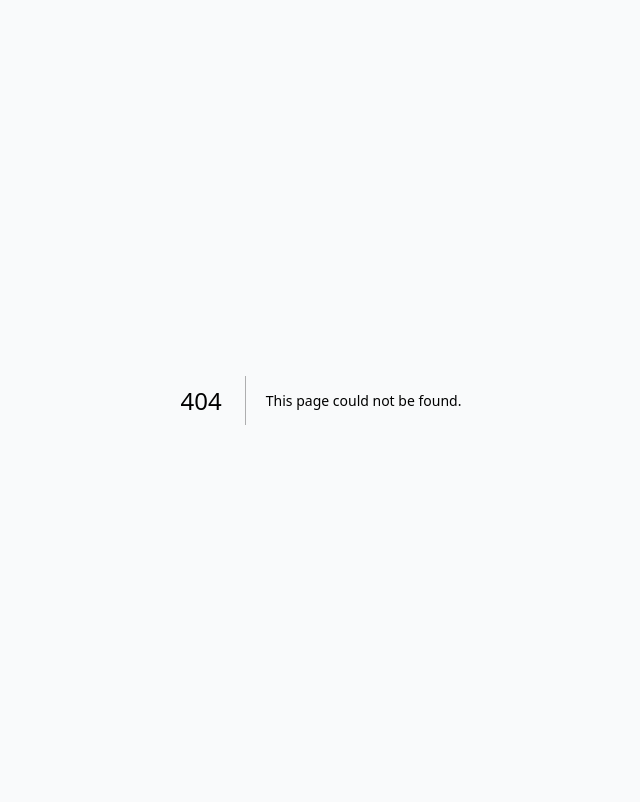
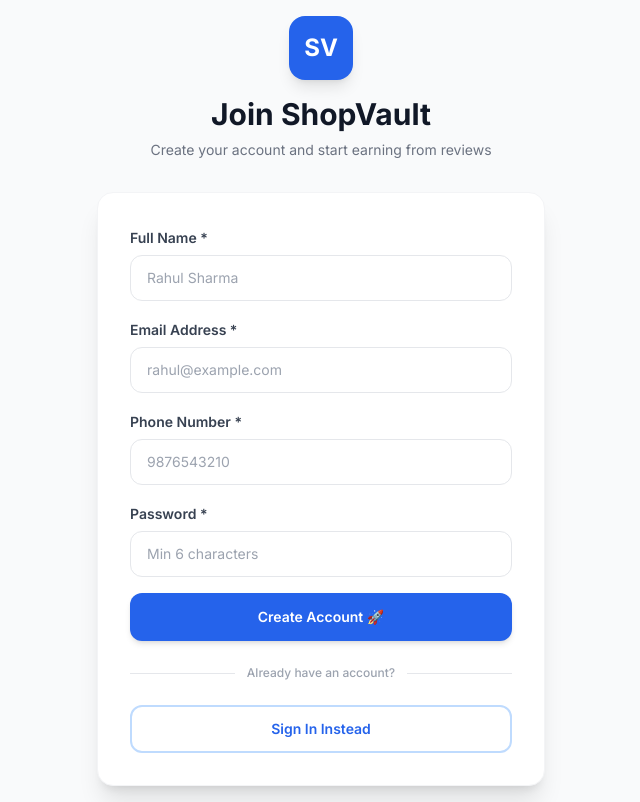
Before and after one commit to hitman00339-stack/shopvault, a Next.js app: page /register in a window 1280 px wide. Before the commit this address had no page. Shown: the whole page, without its empty margins (319-959 px from the left). Built offline with nearby package versions, Linux system fonts and the light colour scheme.

Commit message:
Create page.tsx

```diff
--- /dev/null
+++ b/src/app/register/page.tsx
@@ -0,0 +1,172 @@
+"use client";
+
+import { useState } from "react";
+import { useRouter } from "next/navigation";
+import Link from "link";
+import toast from "react-hot-toast";
+
+export default function RegisterPage() {
+  const router = useRouter();
+
+  const [formData, setFormData] = useState({
+    name: "",
+    email: "",
+    phone: "",
+    password: "",
+  });
+  const [loading, setLoading] = useState(false);
+
+  const updateField = (field: string, value: string) => {
+    setFormData((prev) => ({ ...prev, [field]: value }));
+  };
+
+  const handleRegister = async (e: React.FormEvent) => {
+    e.preventDefault();
+
+    if (!formData.name.trim()) {
+      toast.error("Please enter your full name");
+      return;
+    }
+    if (!formData.email.trim() || !formData.email.includes("@")) {
+      toast.error("Please enter a valid email");
+      return;
+    }
+    if (!formData.phone.trim() || formData.phone.length < 10) {
+      toast.error("Please enter a valid 10-digit phone number");
+      return;
+    }
+    if (formData.password.length < 6) {
+      toast.error("Password must be at least 6 characters");
+      return;
+    }
+
+    setLoading(true);
+
+    try {
+      const res = await fetch("/api/auth?action=register", {
+        method: "POST",
+        headers: { "Content-Type": "application/json" },
+        body: JSON.stringify(formData),
+      });
+
+      const data = await res.json();
+
+      if (!res.ok) {
+        toast.error(data.error || "Registration failed");
+        return;
+      }
+
+      toast.success("Account created successfully! 🎉");
+      router.push("/deals");
+      router.refresh();
+    } catch (error) {
+      toast.error("Something went wrong. Please try again.");
+    } finally {
+      setLoading(false);
+    }
+  };
+
+  return (
+    <div className="min-h-screen flex items-center justify-center bg-gray-50 relative overflow-hidden p-4">
+      <div className="relative z-10 w-full max-w-md">
+        {/* Header */}
+        <div className="text-center mb-8">
+          <div className="inline-flex items-center justify-center w-16 h-16 bg-brand-600 rounded-2xl shadow-lg mb-4 text-white font-bold text-2xl">
+            SV
+          </div>
+          <h1 className="text-3xl font-bold text-gray-900">Join ShopVault</h1>
+          <p className="text-gray-500 mt-2 text-sm">
+            Create your account and start earning from reviews
+          </p>
+        </div>
+
+        {/* Register Card */}
+        <div className="bg-white rounded-2xl p-8 border border-gray-100 shadow-xl">
+          <form onSubmit={handleRegister} className="space-y-4">
+            {/* Name */}
+            <div className="space-y-1.5">
+              <label className="text-sm font-semibold text-gray-700">Full Name *</label>
+              <input
+                type="text"
+                value={formData.name}
+                onChange={(e) => updateField("name", e.target.value)}
+                placeholder="Rahul Sharma"
+                className="w-full px-4 py-3 rounded-xl border border-gray-200 bg-white text-sm focus:outline-none focus:ring-2 focus:ring-brand-500/40"
+                required
+              />
+            </div>
+
+            {/* Email */}
+            <div className="space-y-1.5">
+              <label className="text-sm font-semibold text-gray-700">Email Address *</label>
+              <input
+                type="email"
+                value={formData.email}
+                onChange={(e) => updateField("email", e.target.value)}
+                placeholder="rahul@example.com"
+                className="w-full px-4 py-3 rounded-xl border border-gray-200 bg-white text-sm focus:outline-none focus:ring-2 focus:ring-brand-500/40"
+                required
+              />
+            </div>
+
+            {/* Phone */}
+            <div className="space-y-1.5">
+              <label className="text-sm font-semibold text-gray-700">Phone Number *</label>
+              <input
+                type="tel"
+                value={formData.phone}
+                onChange={(e) => updateField("phone", e.target.value.replace(/\D/g, "").slice(0, 10))}
+                placeholder="9876543210"
+                maxLength={10}
+                className="w-full px-4 py-3 rounded-xl border border-gray-200 bg-white text-sm focus:outline-none focus:ring-2 focus:ring-brand-500/40"
+                required
+              />
+            </div>
+
+            {/* Password */}
+            <div className="space-y-1.5">
+              <label className="text-sm font-semibold text-gray-700">Password *</label>
+              <input
+                type="password"
+                value={formData.password}
+                onChange={(e) => updateField("password", e.target.value)}
+                placeholder="Min 6 characters"
+                className="w-full px-4 py-3 rounded-xl border border-gray-200 bg-white text-sm focus:outline-none focus:ring-2 focus:ring-brand-500/40"
+                required
+              />
+            </div>
+
+            {/* Submit */}
+            <button
+              type="submit"
+              disabled={loading}
+              className="w-full py-3.5 bg-brand-600 text-white font-semibold rounded-xl shadow-md hover:bg-brand-700 disabled:opacity-60 transition-all text-sm mt-2"
+            >
+              {loading ? "Creating Account..." : "Create Account 🚀"}
+            </button>
+          </form>
+
+          {/* Divider */}
+          <div className="relative my-6">
+            <div className="absolute inset-0 flex items-center">
+              <div className="w-full border-t border-gray-200" />
+            </div>
+            <div className="relative flex justify-center text-xs">
+              <span className="bg-white px-3 text-gray-400 font-medium">
+                Already have an account?
+              </span>
+            </div>
+          </div>
+
+          {/* Login Link */}
+          <a
+            href="/login"
+            className="block w-full py-3 px-4 text-center text-sm font-semibold text-brand-600 border-2 border-brand-200 rounded-xl hover:bg-brand-50 transition-all"
+          >
+            Sign In Instead
+          </a>
+        </div>
+      </div>
+    </div>
+  );
+}
```
